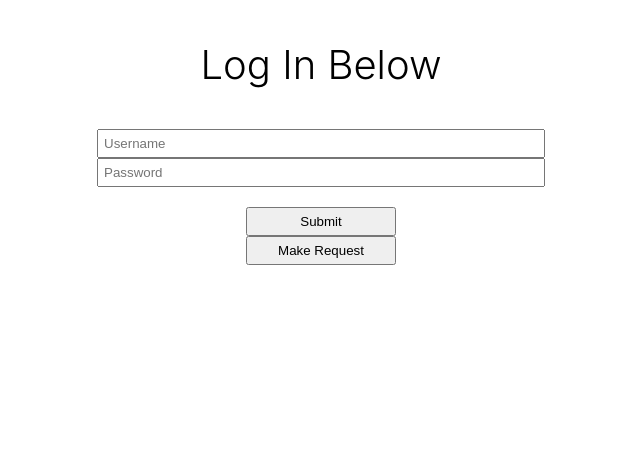
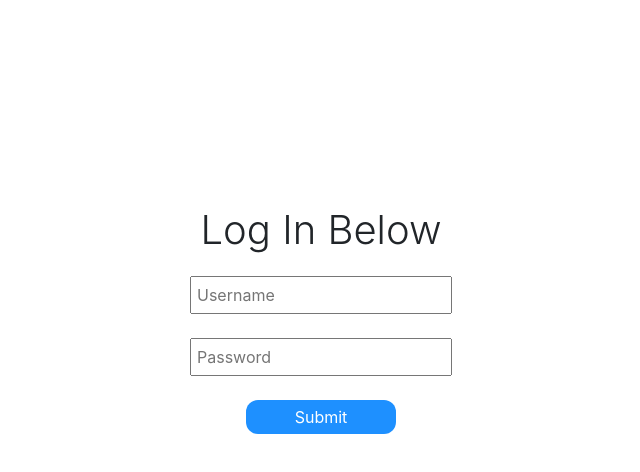
Before and after one commit to CSchink/historylab, a React (Create React App) app: page / in a window 1280 px wide. Shown: the top 472 px of the page, without its empty margins (319-959 px from the left). Built offline with nearby package versions, Linux system fonts and the light colour scheme.

Commit message:
new stuff

```diff
--- a/package.json
+++ b/package.json
@@ -10,12 +10,14 @@
     "@testing-library/react": "^9.5.0",
     "@testing-library/user-event": "^7.2.1",
     "axios": "^0.19.2",
+    "bootstrap": "^4.5.0",
     "express": "^4.17.1",
     "moment": "^2.24.0",
     "mongodb": "^3.5.5",
     "mongodb-stitch-browser-sdk": "^4.8.0",
     "mui-datatables": "^2.14.0",
     "react": "^16.13.0",
+    "react-bootstrap": "^1.0.1",
     "react-data-grid": "^7.0.0-alpha.29",
     "react-dom": "^16.13.0",
     "react-router": "^5.1.2",
--- a/src/App.css
+++ b/src/App.css
@@ -1,4 +1,4 @@
-/* navbar CSS styling */
+/* navbar CSS styling
 
 ul {
   list-style-type: none;
@@ -20,11 +20,11 @@
   text-decoration: none;
 }
 
-/* Change the link color to #111 (black) on hover */
+
 li a:hover {
   background-color: #111;
 }
 
 input[type=submit]:hover {
   background-color: #45a049;
-}
+} */
--- a/src/App.js
+++ b/src/App.js
@@ -4,29 +4,36 @@
 import Table from './components/table.js'
 import Login from './containers/login.js'
 import { hasToken } from './util/tokenutil';
-
-
+import 'bootstrap/dist/css/bootstrap.min.css';
+import Navbar from 'react-bootstrap/Navbar';
+import Nav from 'react-bootstrap/Nav'
 
 
 function App() {
 
   return (
     <BrowserRouter>
-      <Switch>
+
         <div>
           {hasToken() &&
-          <nav>
-            <ul>
-              <li>
-                <Link to="/data">History Lab</Link>
-              </li>
-            </ul>
-          </nav>
+          <Navbar bg="primary" variant="dark" expand="lg">
+
+            <Navbar.Brand href="/data">History Lab</Navbar.Brand>
+            <Navbar.Toggle aria-controls="basic-navbar-nav" />
+            <Navbar.Collapse id="basic-navbar-nav">
+            <Nav className="mr-auto">
+      <Nav.Link href="#home">FAQs</Nav.Link>
+      <Nav.Link href="#link">Log Out</Nav.Link>
+        </Nav>
+        </Navbar.Collapse>
+          </Navbar>
           }
+           <Switch>
         <Route exact path="/" component={Login} />
         <Route exact path="/data" component={Table}/>
+        </Switch>
         </div>
-      </Switch>
+
     </BrowserRouter>
   );
 }
--- a/src/containers/login.js
+++ b/src/containers/login.js
@@ -1,9 +1,8 @@
 import React, { useState } from 'react';
 import '../App.css';
-import { CircularProgress } from '@material-ui/core';
 import instance from '../util/axiosutil';
 import { hasToken } from '../util/tokenutil';
-
+import 'bootstrap/dist/css/bootstrap.min.css';
 
 // todos: add register button that calls createEntry endpoint and check against mongodb
 
@@ -19,12 +18,13 @@
     }
 
    return (
+
     <div style={{
     display: 'flex',
     flexDirection: 'column',
-    width: '35%',
-    marginLeft: 'auto',
-    marginRight: 'auto'
+    justifyContent: 'center',
+    alignItems: 'center',
+    paddingTop: '200px'
       }}>
     <p style={
         {
@@ -47,7 +47,7 @@
     }}>
 
     </input>
-
+    <br></br>
     <input
     style= {{
         padding: '5px',
@@ -74,7 +74,13 @@
         }
     }><button
     type="submit"
-    style= {{padding: '5px'}}
+    style= {{
+        color:"white",
+        padding: '5px',
+        border:'none',
+        borderRadius: '12px',
+        backgroundColor: '#1E90FF'
+    }}
     onClick={async () =>{
         const result = await instance.post("/login",
         {username, password})
@@ -85,7 +91,7 @@
         props.history.push('/data')
     }}>Submit</button>
 
-    <button
+    {/* <button
     style= {{padding: '5px'}}
     onClick={async () => {
         // Question for Brian: how to access the actual token?
@@ -94,9 +100,10 @@
            headers: {authorization:token}
        })
        console.log(result.status);
-    }}>Make Request</button>
+    }}>Make Request</button> */}
     </div>
     </div>
+
    );
 }
 
```
Also changed, not shown: 1 other file (tests, documents, lock files or other folders).
